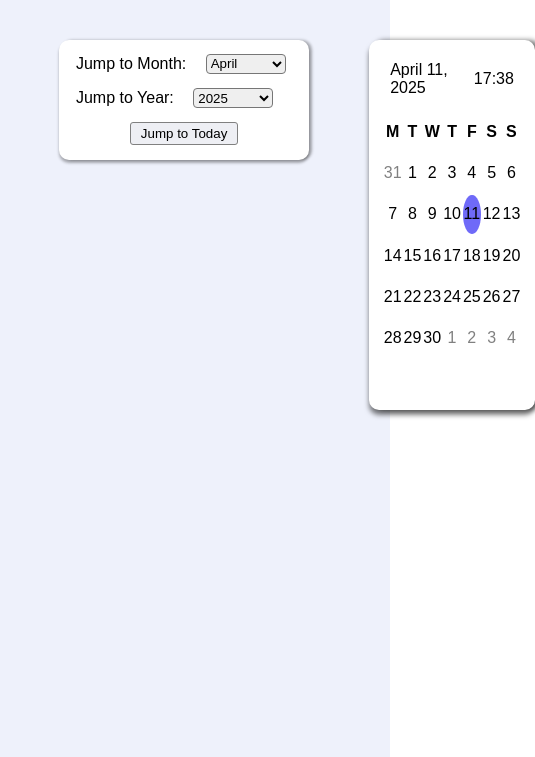
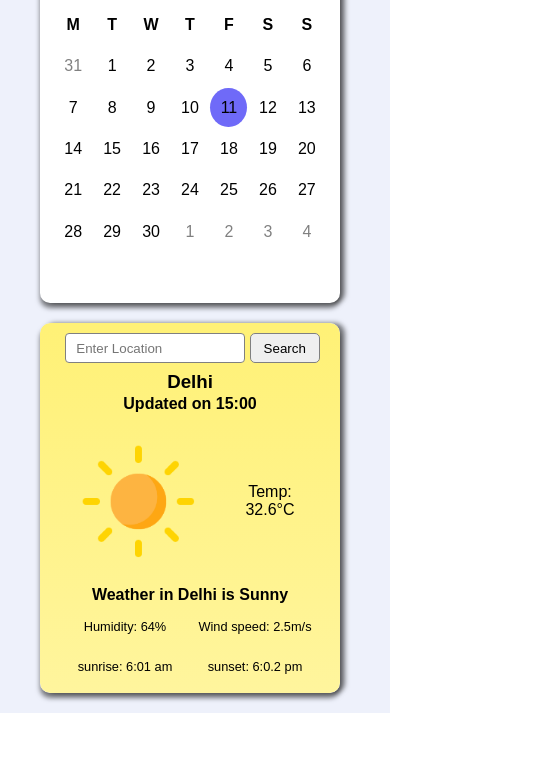
Before and after one commit to YashRajput74/calendar, a website built with Vite: page index.html in a window 390 px wide. Shown: the part 87-844 px from the top of the page, 535 px wide, since content can reach past the window. Built offline with nearby package versions, Linux system fonts and the light colour scheme.

Commit message:
added responsiveness

```diff
--- a/index.html
+++ b/index.html
@@ -9,28 +9,7 @@
 </head>
 
 <body>
-    <header>
-        <h1>Calendar</h1>
-    </header>
     <main>
-
-        <div>
-            <div class="optionsDiv">
-                <div>Jump to Month:
-                    <select name="" id="monthSelect">
-
-                    </select>
-                </div>
-                <div>Jump to Year:
-                    <select name="" id="yearSelect">
-
-                    </select>
-                </div>
-                <button class="jumpToday">Jump to Today</button>
-            </div>
-
-        </div>
-
         <div class="calendar">
             <div>
                 <div class="displayedDate"></div>
--- a/main.js
+++ b/main.js
@@ -1,8 +1,6 @@
 import { controller as calendarController} from "./components/calendar/controller";
-import { controller as optionsController } from "./components/optionsOfCalendar/controller";
 import { controller as weatherController } from "./components/weather/controller";
 
 calendarController.init();
 calendarController.todayDateRender();
-optionsController.init();
 weatherController.init();
--- a/style.css
+++ b/style.css
@@ -7,27 +7,10 @@
 :root{
     --primary-color: white;
 }
-header{
-    width: 100%;
-    height: 10vh;
-    border: 1px solid black;
-    display: flex;
-    justify-content: space-between;
-    align-items: center;
-    padding: 0vh 5vh;
-}
-nav{
-    padding: 2vh 3vh;
-    background-color: rgba(0,0,0,0.5);
-    box-shadow: 0 5px 5px rgba(0,0,0,0.3), 5px 0 5px rgba(0,0,0,0.3);
-}
-nav>a{
-    padding: 0vh 4vh;
-}
 main{
     width: 100%;
-    height: 90vh;
-    padding: 5vh 7vh;
+    height: 100vh;
+    padding: 10vh 7vh;
     background-color: #EEF1FB;
     display: flex;
 }
@@ -72,30 +55,6 @@ td.selected{
     border-radius: 50%;
     color: white;
     background-color: rgb(213, 24, 24);
-}
-.optionsDiv{
-    width: 250px;
-    height: 120px;
-    padding: 0vh 2vh;
-    background-color: white;
-    border-radius: 10px;
-    box-shadow: 0 3px 3px rgba(0,0,0,0.3),3px 0 3px rgba(0,0,0,0.3);
-    display: flex;
-    justify-content: space-evenly;
-    flex-direction: column;
-}
-.optionsDiv select{
-    width: 80px;
-    height: 20px;
-    border-radius: 4px;
-    margin-left: 15px;
-}
-.jumpToday{
-    align-self: center;
-    border: 1px solid gray;
-    padding: 3px 10px;
-    border-radius: 3px;
-    background-color: #eeeff4;
 }
 #location{
     width: 180px;
@@ -213,3 +172,26 @@ td.selected{
     color: black;
     background: linear-gradient(to bottom, #e0e0e0, #f5f5f5);
 }
+@media (max-width:1024px){
+    .calendar{
+        margin-left: 20px;
+    }
+}
+@media (max-width: 500px){
+    main{
+        height: auto;
+        display: flex;
+        flex-direction: column;
+        padding-bottom: 0vh;
+        padding-top: 20px;
+        padding-left: 40px;
+    }
+    .calendar{
+        margin-left: 0px;
+    }
+    .carouselContainer{
+        margin-left: 0px;
+        margin-top: 20px;
+        margin-bottom: 20px;
+    }
+}
```
